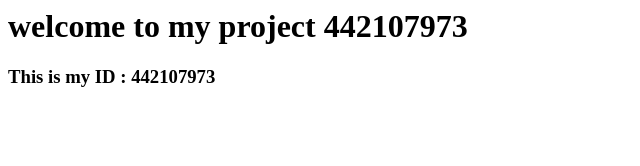
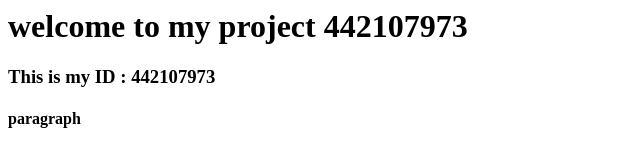
Before and after one commit to 7El1/my-project-442107973-remote, a plain HTML site: page index.html in a window 1280 px wide. Shown: the full height of the page, 0-640 px from the left. Drawn offline with Linux system fonts and the light colour scheme.

Commit message:
feature--branch||C3:Added paragraph to index.html

```diff
--- a/index.html
+++ b/index.html
@@ -5,5 +5,6 @@
 <body>
 <h1> welcome to my project 442107973 </h1>
 <h3>This is my ID : 442107973</h3>
+<h4>paragraph</h4>
 </body>
 </html>
```
